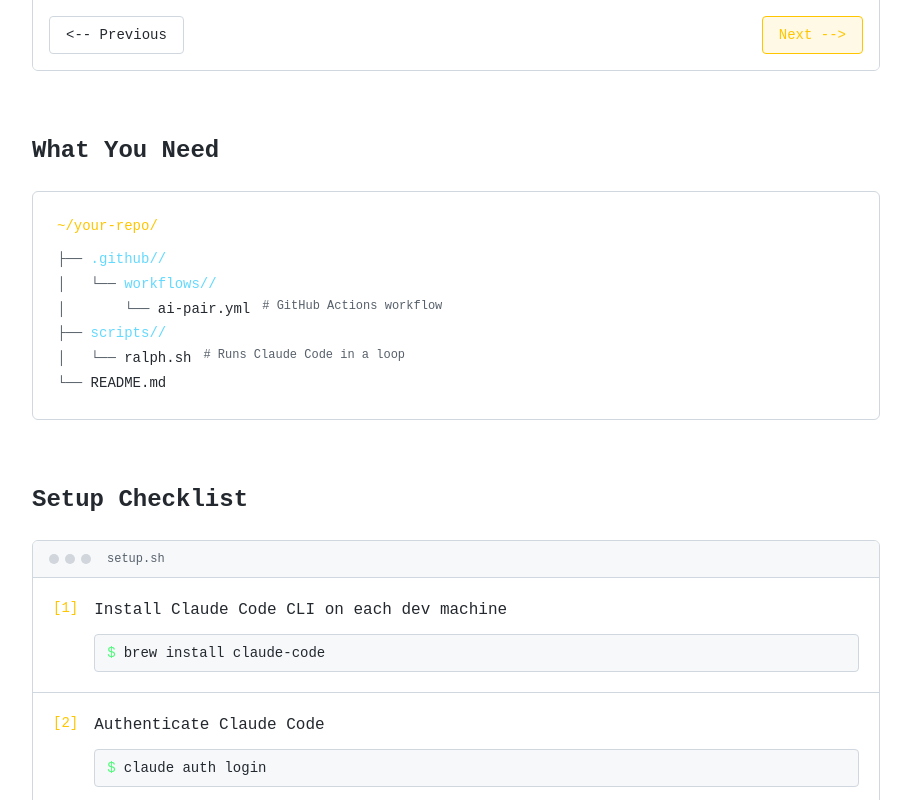
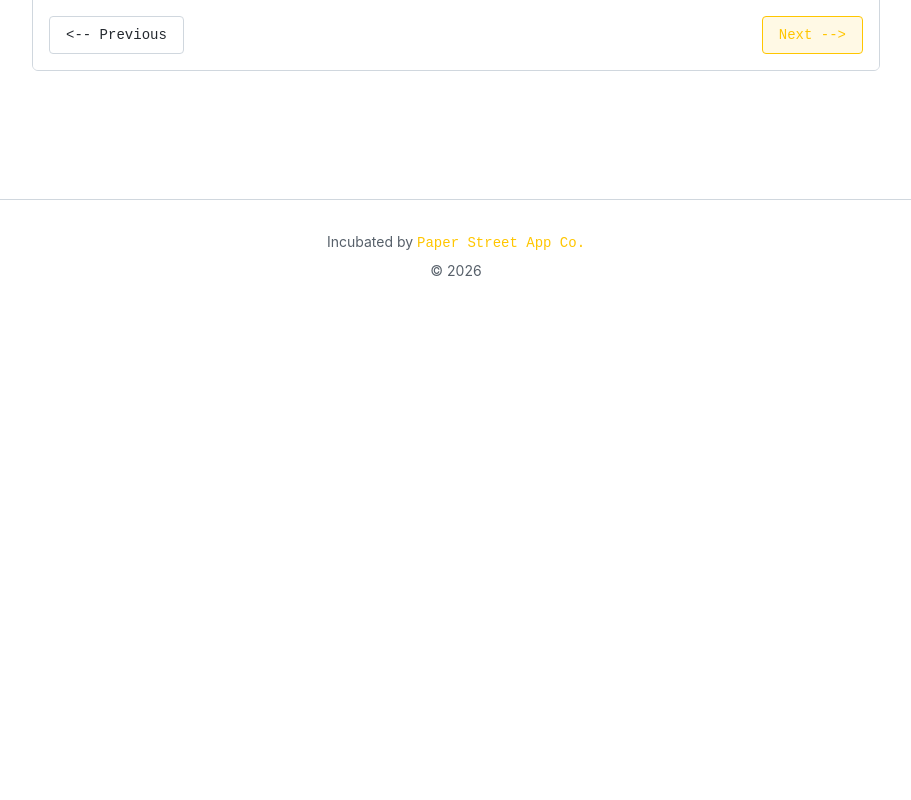
Before and after one commit to dtun/ralph-alpha, a Next.js app in the folder apps/landing/: page / in a window 1280 px wide. Shown: the part 1560-2360 px from the top of the page, without its empty margins (184-1095 px from the left). After the commit the page ends 1873 px from the top, so only its background shows below. Built offline with nearby package versions, Linux system fonts and the light colour scheme; a web font is replaced by a local one.

Commit message:
feat(layout): hide extra sections

```diff
--- a/apps/landing/app/page.tsx
+++ b/apps/landing/app/page.tsx
@@ -60,13 +60,13 @@
         />
 
         {/* File Structure */}
-        <FileTree heading={fileTreeContent.heading} items={fileTreeContent.items} />
+        {/* <FileTree heading={fileTreeContent.heading} items={fileTreeContent.items} /> */}
 
         {/* Setup Checklist */}
-        <SetupChecklist
+        {/* <SetupChecklist
           heading={setupChecklistContent.heading}
           steps={setupChecklistContent.steps}
-        />
+        /> */}
       </div>
 
       {/* Footer */}
```
